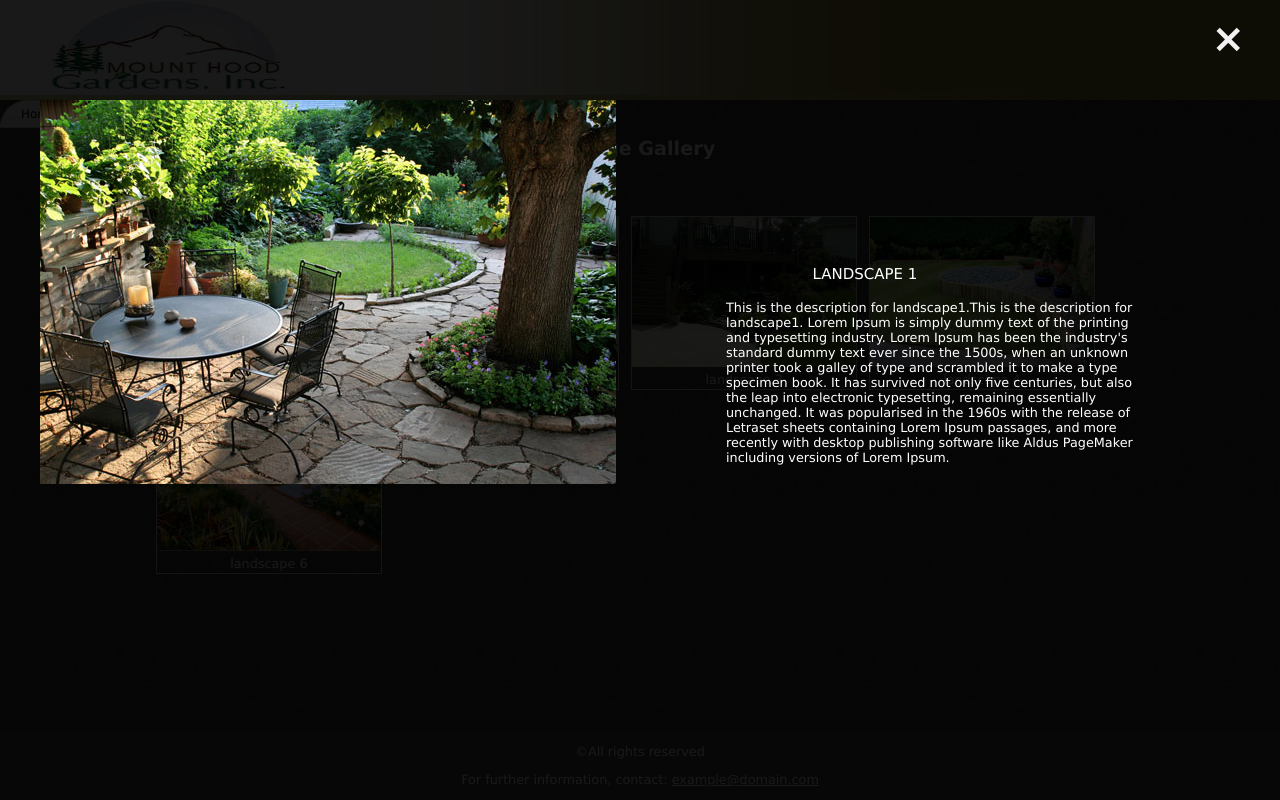
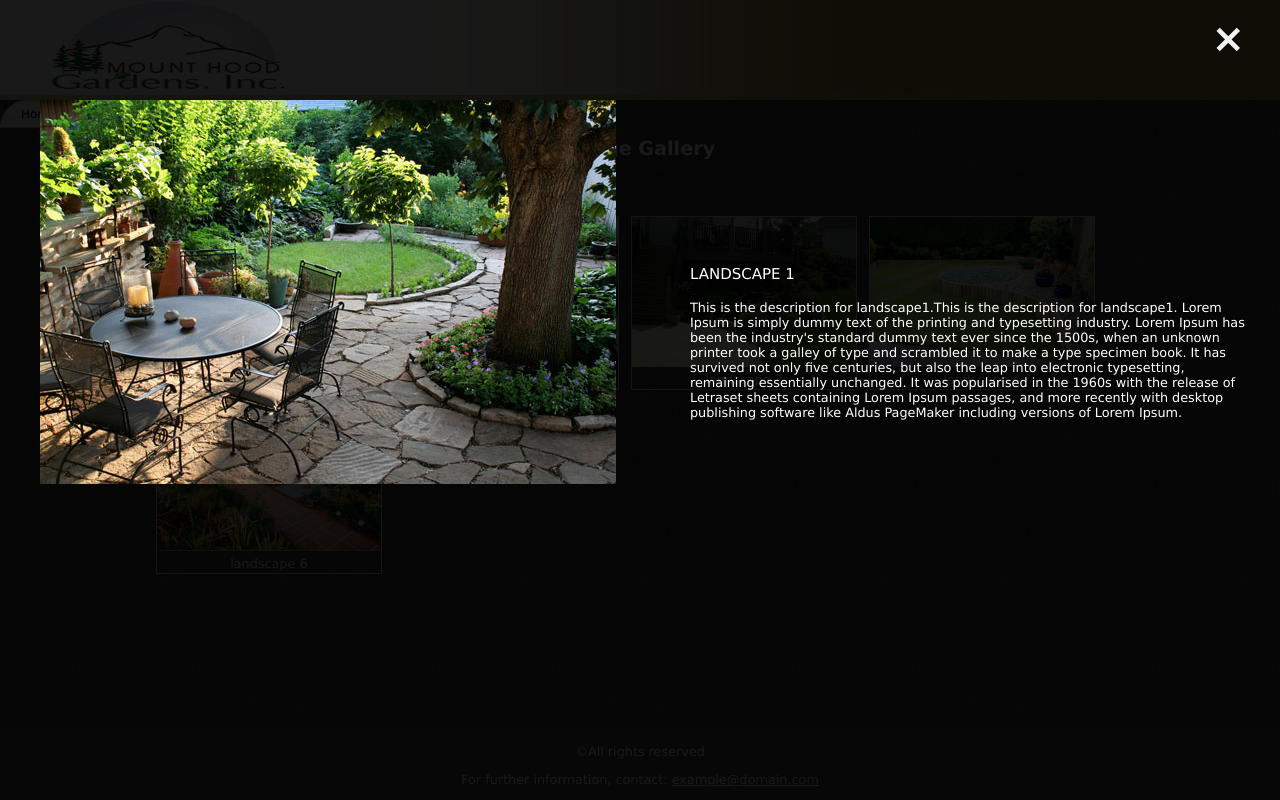
Before and after one commit to reshma-qburst/demo-website, a plain HTML site: page gallery.html in a window 1280 px wide. Both pictures are taken after a click on the picture 268 px from the left and 291 px from the top of the page. Drawn offline with Linux system fonts and the light colour scheme.

Commit message:
style changes

```diff
--- a/assets/css/styles.css
+++ b/assets/css/styles.css
@@ -265,15 +265,15 @@ div.desc {
 #caption {
     margin: 0px;
     display: block;
-    width: 430px;
     text-align: center;
     color: #fff;
     float: right;
-    margin-left: 726px;
+    margin-left: 690px;
     padding-top: 200px;
     position: absolute;
     z-index: 1;
     text-align: left;
+    padding-right: 30px;
 }
 /* Add Animation */
 .modal-content, #caption, #titleText {
@@ -341,10 +341,11 @@ div.desc {
     position: absolute;
     z-index: 2;
     color: #fff;
-    margin-left: 545px;
+    margin-left: 690px;
     width: 50%;
     text-transform: uppercase;
     font-size: 15px;
+    text-align: left;
 }
 #banner-img-wrapper {
 	clear: both;
```
